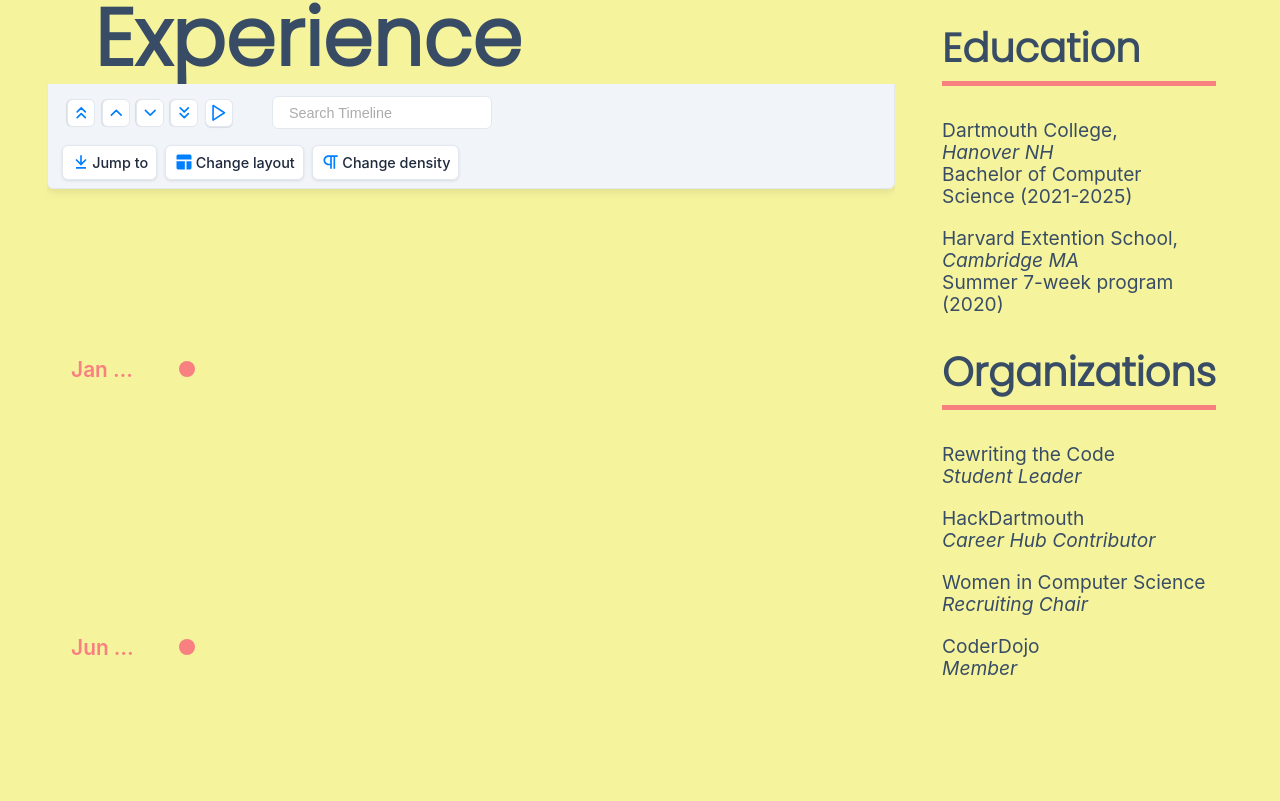
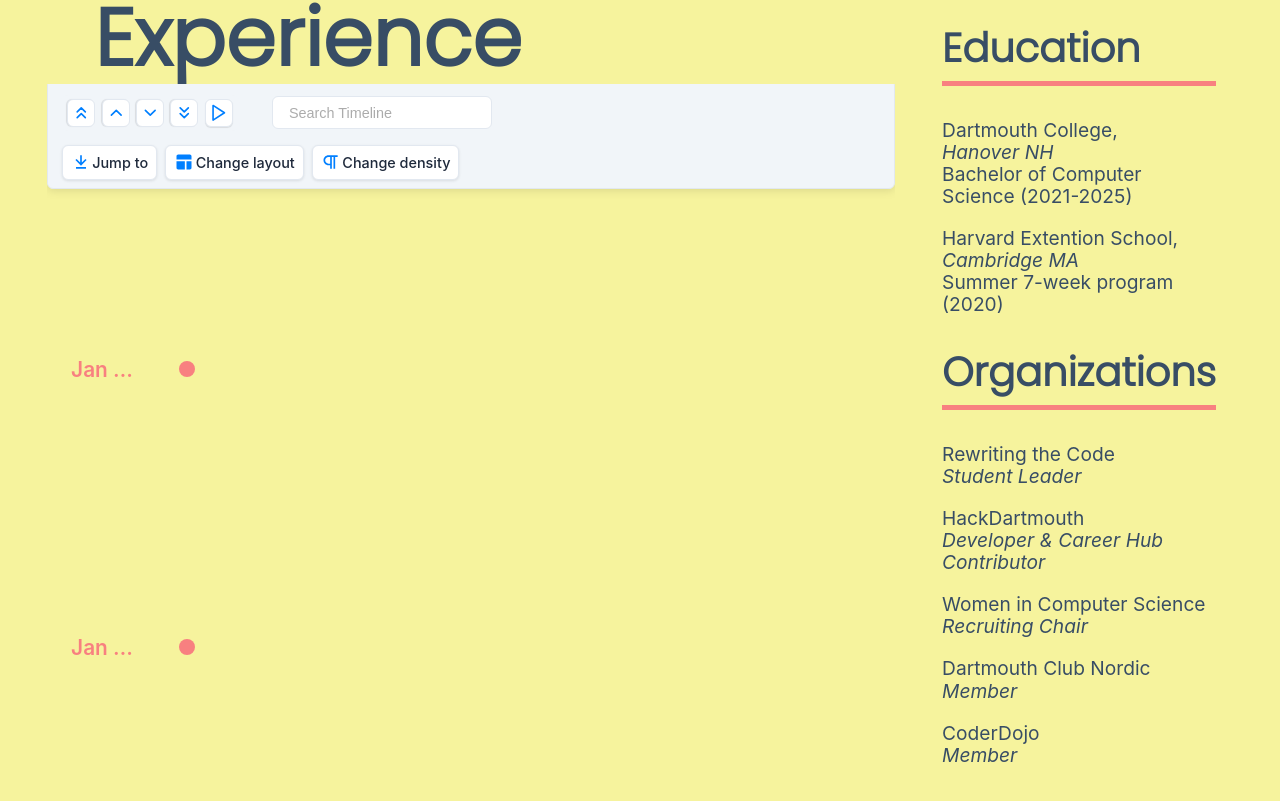
Before and after one commit to kaylie-e-sampson/kaylie.dev, a React (Create React App) app: page / in a window 1280 px wide. Shown: the part 2177-2978 px from the top of the page. Built offline with nearby package versions, Linux system fonts and the light colour scheme.

Commit message:
updated for 22W

```diff
--- a/src/components/About/About.js
+++ b/src/components/About/About.js
@@ -16,7 +16,7 @@
         <h7>
         Hello, world! <br/>
         My name is Kaylie Sampson, and I’m a Dartmouth ’25 from Ashland, New Hampshire.
-        I’m currently pursuing a Computer Science major modified with Digital Arts and a minor in Human-Centered Design. <br/>
+        I’m currently pursuing a Computer Science major and a Digital Arts minor. <br/>
         In the past years, I have learned that the potential for computer programming is limitless, and my goal is to be involved in the finding of
         new discoveries that at first seem unreachable. Whether it be designing a robot smarter than that of the human brain, developing applications to be used worldwide, or becoming an experienced hacker in order
         to outsmart other hackers in the world of cybersecurity, the options are endless. But in order for me to reach such dreams, I must continue my journey by immersing myself in new languages, from “Hello, World” to mastery of the syntax, and seeing where it takes me. <br />
--- a/src/components/Experience/Experience.js
+++ b/src/components/Experience/Experience.js
@@ -6,8 +6,14 @@
   const experienceItems = [{
     title: "Jan 2022 - Present",
     cardTitle: "Digital Applied Learning and Innovation (DALI) Lab",
-    cardSubtitle: "Software Developer",
-    cardDetailedText: "As a developer in the lab, I collaborate with designers and other developers to produce frontend and backend logic for mobile applications using React, React-Native, and Redux. I also learn about different backend and frontend web development tools and styles from more senior members and from teammates while solving real-world problems with working prototypes each term"
+    cardSubtitle: "Software Developer, Mentor",
+    cardDetailedText: "As a development mentor in the lab, I collaborate with designers and other developers to produce frontend and backend logic for mobile applications using React, React-Native, and Redux. I also move DALI developers forward by encouraging quality work, developing better systems and resources, and providing mentorship"
+  },
+  {
+    title: "Jan 2023 - Present",
+    cardTitle: "Dartmouth Computer Science Department",
+    cardSubtitle:"Teaching Assistant",
+    cardDetailedText: "As a teaching assistant for CS1 (Introduction to Programming and Computation), I lead groups of students in weekly meetings to reinforce fundamental concepts and teach new ideas. I also provide guidance and mentorship throughout the term to students struggling with class concepts and programming labs."
   },
     {
     title: "Jun 2022 - September 2022",
@@ -62,8 +68,9 @@
           <h8>Summer 7-week program (2020)</h8> <br/>
           <h2>Organizations</h2>
           <h8>Rewriting the Code</h8><br></br><h8><em>Student Leader</em></h8><br></br><br></br>
-          <h8>HackDartmouth</h8><br></br><h8><em>Career Hub Contributor</em></h8><br></br><br></br>
+          <h8>HackDartmouth</h8><br></br><h8><em>Developer & Career Hub Contributor</em></h8><br></br><br></br>
           <h8>Women in Computer Science</h8><br></br><h8><em>Recruiting Chair</em></h8><br></br><br></br>
+          <h8>Dartmouth Club Nordic</h8><br></br><h8><em>Member</em></h8><br></br><br></br>
           <h8>CoderDojo</h8><br></br><h8><em>Member</em></h8><br></br><br></br>
         </div>
       </div>
--- a/src/components/Title/Title.js
+++ b/src/components/Title/Title.js
@@ -5,10 +5,10 @@
 import ReactTextTransition from "react-text-transition";
 
 const TEXTS = [
-  "water skiier. 🏄‍♀️",
+  "water skier. 🏄‍♀️",
   "tree-hugger. 🌲",
   "weightlifter. 🏋️‍♀️",
-  "optimist. 🥛",
+  "cross country skier. ⛷",
   "scrapbooker. 📓"
 ];
 
```
Also changed, not shown: 1 other file (tests, documents, lock files or other folders).
